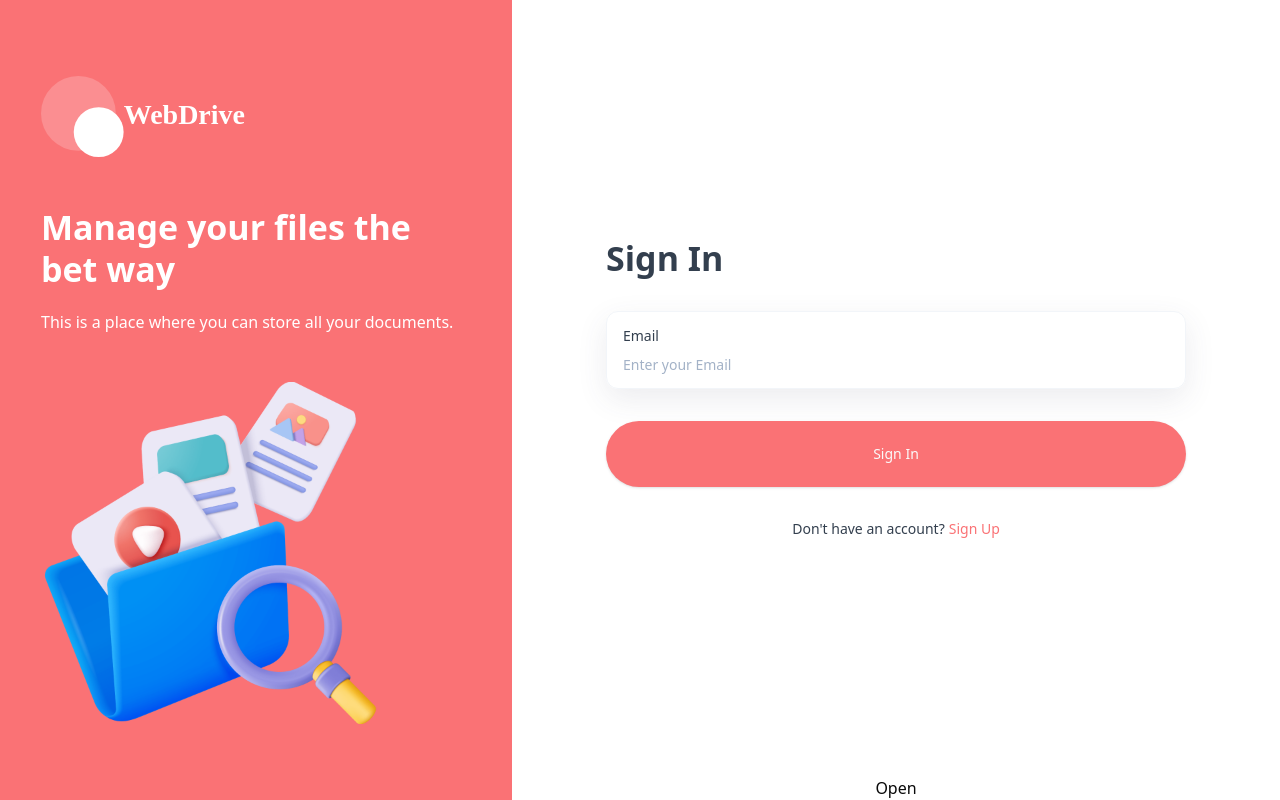
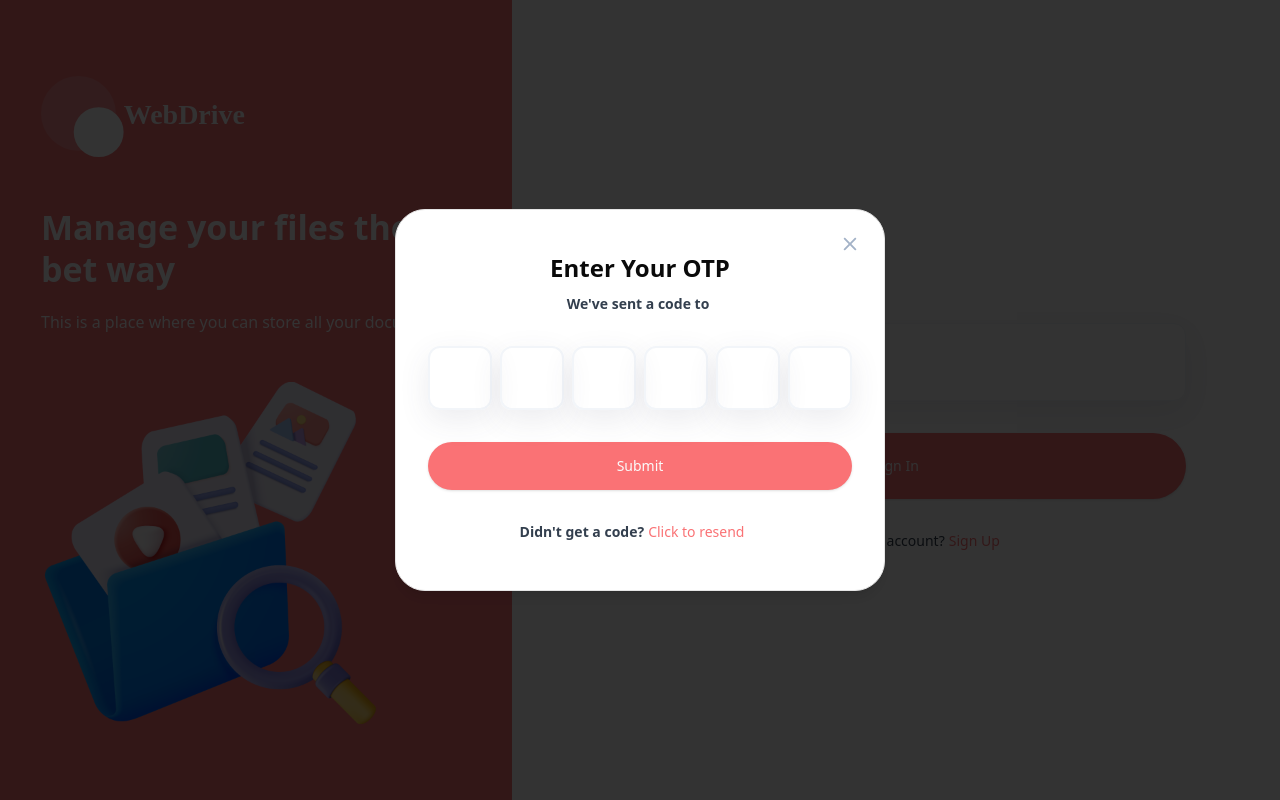
Before and after one commit to PakmanGames/webdrive, a Next.js app: page /sign-in in a window 1280 px wide. Built offline with nearby package versions, Linux system fonts and the light colour scheme; no server answers.

Commit message:
Create OTP modal component

```diff
--- a/components/AuthForm.tsx
+++ b/components/AuthForm.tsx
@@ -105,6 +105,7 @@
                 </form>
             </Form>
             {/* OTP Verification Logic Here */}
+            {/* Replace true with accountId when that is implemented */}
             {true && <OTPModal email={form.getValues("email")} accountId={accountId} />}
         </>
     );
--- a/components/OTPModal.tsx
+++ b/components/OTPModal.tsx
@@ -1,4 +1,5 @@
-import React from "react";
+import React, { useState } from "react";
+import Image from "next/image";
 import {
     AlertDialog,
     AlertDialogAction,
@@ -12,34 +13,70 @@
 } from "@/components/ui/alert-dialog";
 
 import { InputOTP, InputOTPGroup, InputOTPSeparator, InputOTPSlot } from "@/components/ui/input-otp";
+import { Button } from "./ui/button";
 
-const OTPModal = () => {
+const OTPModal = ({ accountId, email }: { accountId: string; email: string }) => {
+    const [isOpen, setIsOpen] = useState(true);
+    const [password, setPassword] = useState("");
+    const [isLoading, setIsLoading] = useState(false);
+
+    const handleSubmit = async (e: React.MouseEvent<HTMLButtonElement>) => {
+        e.preventDefault();
+        setIsLoading(true);
+        try {
+            // Call API to verify the OTP
+        } catch (error) {
+            console.log("Failed to verify OTP", error);
+        }
+        setIsLoading(false);
+    };
+
+    const handleResendOtp = async () => {
+        // Call API to resend the OTP
+    };
+
     return (
-        <AlertDialog>
-            <AlertDialogTrigger>Open</AlertDialogTrigger>
-            <AlertDialogContent>
-                <AlertDialogHeader>
-                    <AlertDialogTitle>Are you absolutely sure?</AlertDialogTitle>
-                    <AlertDialogDescription>
-                        This action cannot be undone. This will permanently delete your account and remove your data from our servers.
+        <AlertDialog open={isOpen} onOpenChange={setIsOpen}>
+            <AlertDialogContent className="shad-alert-dialog">
+                <AlertDialogHeader className="relative flex justify-center">
+                    <AlertDialogTitle className="h2 text-center">
+                        Enter Your OTP
+                        <Image
+                            src="/assets/icons/close-dark.svg"
+                            alt="close"
+                            width={20}
+                            height={20}
+                            onClick={() => setIsOpen(false)}
+                            className="otp-close-button"
+                        />
+                    </AlertDialogTitle>
+                    <AlertDialogDescription className="subtitle-2 text-center text-light-100">
+                        We&apos;ve sent a code to <span className="pl-1 text-brand">{email}</span>
                     </AlertDialogDescription>
                 </AlertDialogHeader>
-                <InputOTP maxLength={6}>
-                    <InputOTPGroup>
-                        <InputOTPSlot index={0} />
-                        <InputOTPSlot index={1} />
-                        <InputOTPSlot index={2} />
-                    </InputOTPGroup>
-                    <InputOTPSeparator />
-                    <InputOTPGroup>
-                        <InputOTPSlot index={3} />
-                        <InputOTPSlot index={4} />
-                        <InputOTPSlot index={5} />
+                <InputOTP maxLength={6} value={password} onChange={setPassword}>
+                    <InputOTPGroup className="shad-otp">
+                        <InputOTPSlot index={0} className="shad-otp-slot" />
+                        <InputOTPSlot index={1} className="shad-otp-slot" />
+                        <InputOTPSlot index={2} className="shad-otp-slot" />
+                        <InputOTPSlot index={3} className="shad-otp-slot" />
+                        <InputOTPSlot index={4} className="shad-otp-slot" />
+                        <InputOTPSlot index={5} className="shad-otp-slot" />
                     </InputOTPGroup>
                 </InputOTP>
                 <AlertDialogFooter>
-                    <AlertDialogCancel>Cancel</AlertDialogCancel>
-                    <AlertDialogAction>Continue</AlertDialogAction>
+                    <div className="flex w-full flex-col gap-4">
+                        <AlertDialogAction onClick={handleSubmit} className="shad-submit-btn h-12" type="button">
+                            Submit
+                            {isLoading && <Image src="/assets/icons/loader.svg" alt="loader" width={24} height={24} className="ml-2 animate-spin" />}
+                        </AlertDialogAction>
+                        <div className="subtitle-2 mt-2 text-center text-light-100">
+                            Didn&apos;t get a code?
+                            <Button type="button" variant="link" className="pl-1 text-brand" onClick={handleResendOtp}>
+                                Click to resend
+                            </Button>
+                        </div>
+                    </div>
                 </AlertDialogFooter>
             </AlertDialogContent>
         </AlertDialog>
```
Also changed, not shown: 1 other file (tests, documents, lock files or other folders).
